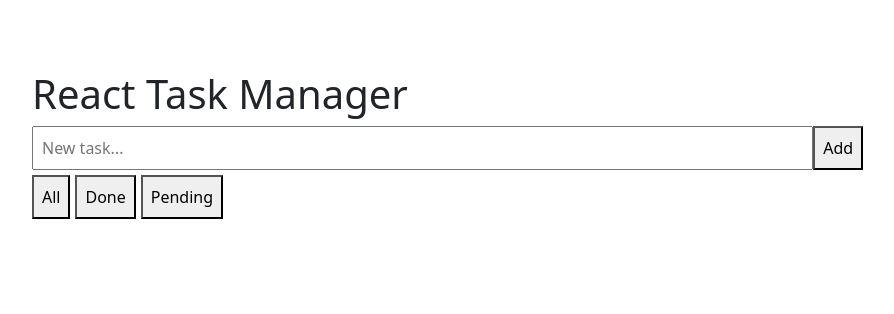
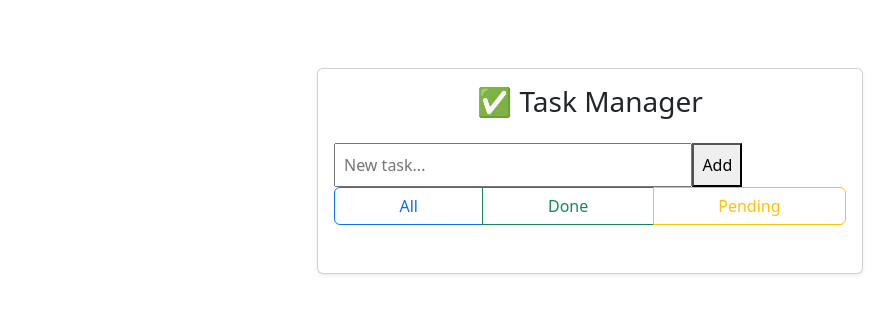
Before and after one commit to LAARRAGUEZakarya/Mini-Trello, a React (Vite) app: page / in a window 1280 px wide. Shown: the top 314 px of the page, without its empty margins (50-944 px from the left). Built offline with nearby package versions, Linux system fonts and the light colour scheme.

Commit message:
update app.tsx for better desgin using bootstrap

```diff
--- a/src/App.tsx
+++ b/src/App.tsx
@@ -1,8 +1,7 @@
 import { useEffect, useState } from "react";
 import TaskForm from "./components/TaskForm";
 import TaskList from "./components/TaskList";
-import type { Task } from "../types";
-
+import type { Task } from "./types";
 
 function App() {
   const [tasks, setTasks] = useState<Task[]>([]);
@@ -22,29 +21,46 @@ function App() {
   };
 
   const toggleTask = (id: number) => {
-    setTasks(tasks.map(t =>
-      t.id === id ? { ...t, done: !t.done } : t
-    ));
+    setTasks(tasks.map((t) => (t.id === id ? { ...t, done: !t.done } : t)));
   };
 
   const deleteTask = (id: number) => {
-    setTasks(tasks.filter(t => t.id !== id));
+    setTasks(tasks.filter((t) => t.id !== id));
   };
 
-  const filteredTasks = tasks.filter(t =>
+  const filteredTasks = tasks.filter((t) =>
     filter === "all" ? true : filter === "done" ? t.done : !t.done
   );
 
   return (
-    <div className="container">
-      <h1>React Task Manager</h1>
+    <div className="container mt-5">
+      <div className="row justify-content-center">
+        <div className="col-md-6">
+          <div className="card shadow-sm">
+            <div className="card-body">
+              <h3 className="text-center mb-4">✅ Task Manager</h3>
 
               <TaskForm addTask={addTask} />
 
-      <div className="filters">
-        <button onClick={() => setFilter("all")}>All</button>
-        <button onClick={() => setFilter("done")}>Done</button>
-        <button onClick={() => setFilter("pending")}>Pending</button>
+              <div className="btn-group w-100 mb-3">
+                <button
+                  className="btn btn-outline-primary"
+                  onClick={() => setFilter("all")}
+                >
+                  All
+                </button>
+                <button
+                  className="btn btn-outline-success"
+                  onClick={() => setFilter("done")}
+                >
+                  Done
+                </button>
+                <button
+                  className="btn btn-outline-warning"
+                  onClick={() => setFilter("pending")}
+                >
+                  Pending
+                </button>
               </div>
 
               <TaskList
@@ -53,6 +69,10 @@ function App() {
                 deleteTask={deleteTask}
               />
             </div>
+          </div>
+        </div>
+      </div>
+    </div>
   );
 }
 
```
Lines whose indentation alone changed are shown as unchanged.
